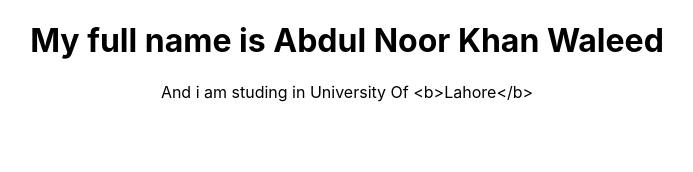
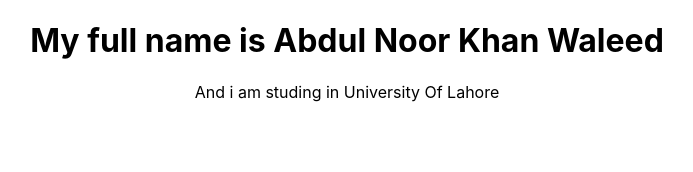
Before and after one commit to abdulnoorkhanwaleed/my-app, a React (Create React App) app: page / in a window 1280 px wide. Shown: the top 172 px of the page, without its empty margins (293-986 px from the left). Built offline with nearby package versions, Linux system fonts and the light colour scheme.

Commit message:
Update App.js

```diff
--- a/src/App.js
+++ b/src/App.js
@@ -1,11 +1,12 @@
 import React from 'react';
+import './index.css';
 import './App.css';
 import Dinner from'./dinner.js'
 
 function App() {
   return (
     <div className="App">
-      <Dinner myName="Abdul Noor Khan Waleed" uniName="University Of <b>Lahore</b> "/>
+      <Dinner myName="Abdul Noor Khan Waleed" uniName="University Of Lahore "/>
     </div>
   );
 }
```
